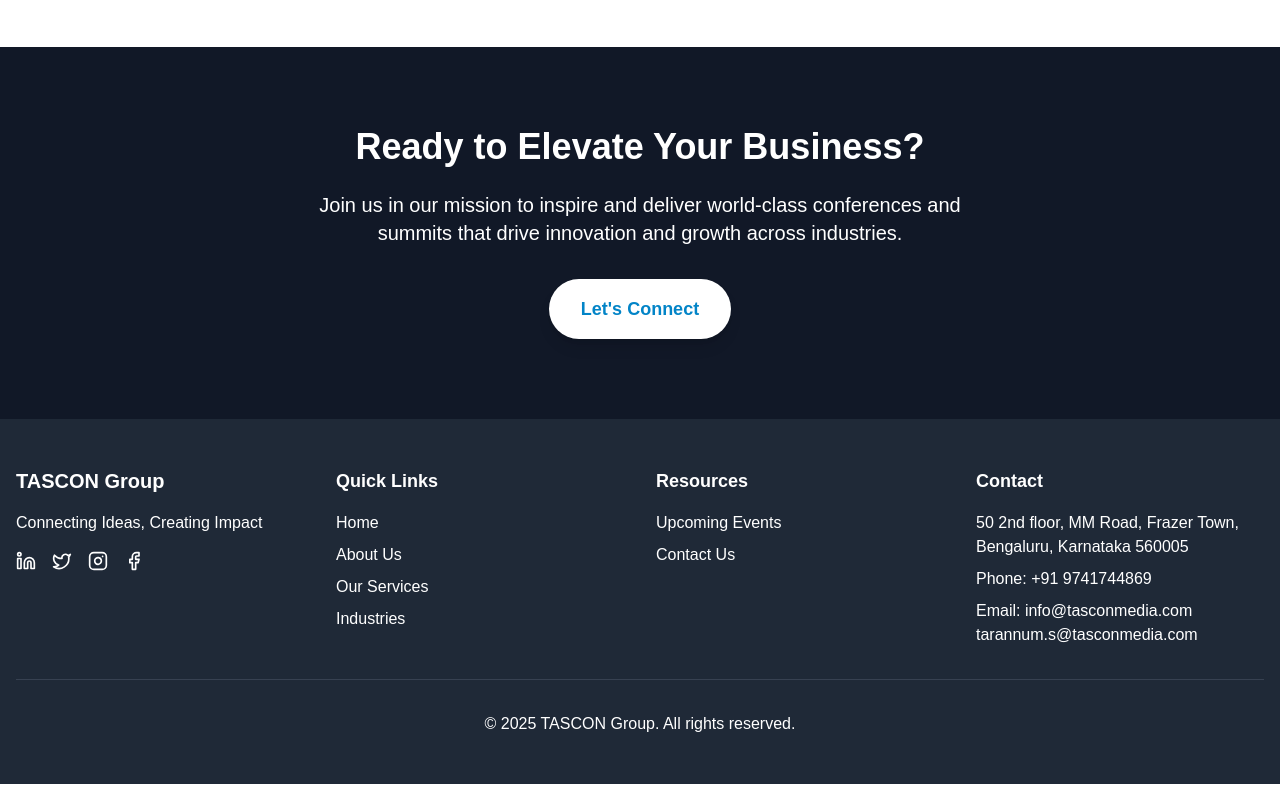
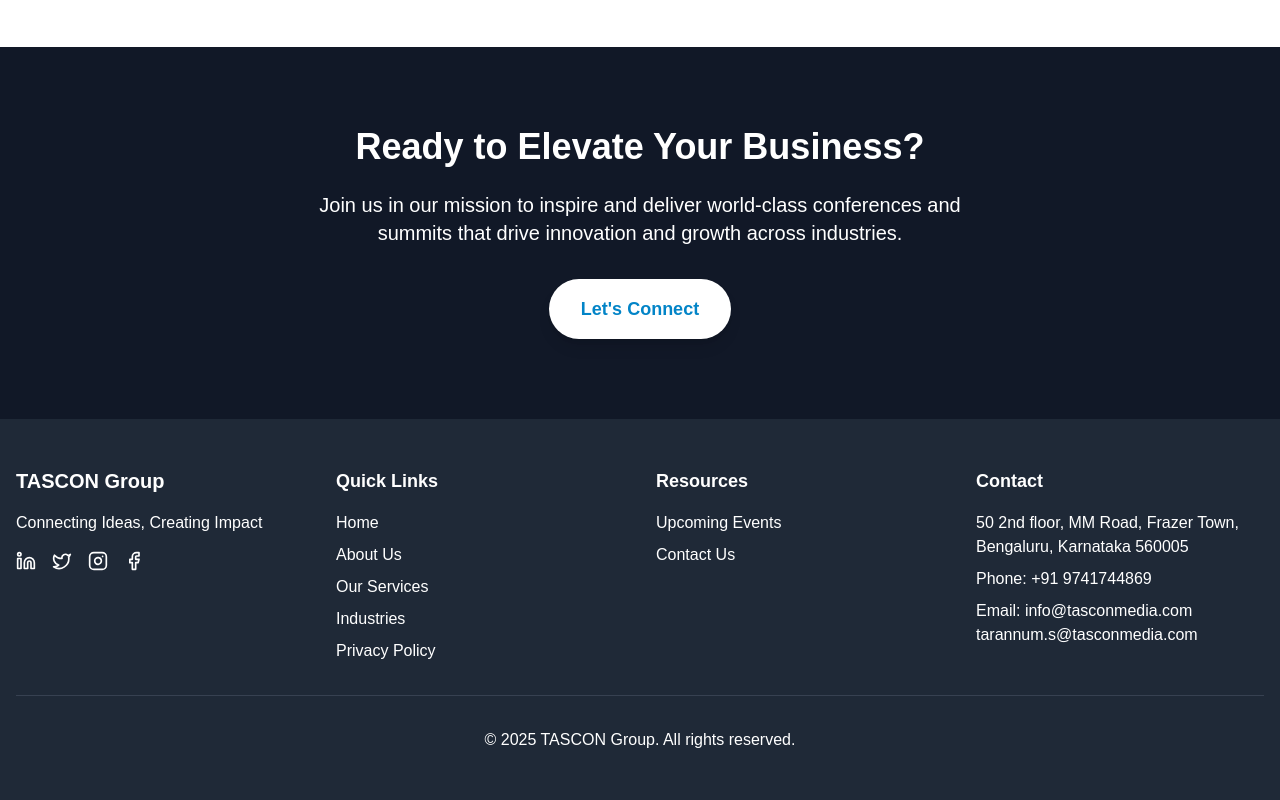
Before and after one commit to Sandeep1816/tascon-app, a Next.js app: page / in a window 1280 px wide. Shown: the part 2979-3779 px from the top of the page. Built offline with nearby package versions, Linux system fonts and the light colour scheme.

Commit message:
first commit

```diff
--- a/components/Footer.tsx
+++ b/components/Footer.tsx
@@ -32,6 +32,7 @@
               <li><Link href="/about" className="hover:text-sky-400">About Us</Link></li>
               <li><Link href="/services" className="hover:text-sky-400">Our Services</Link></li>
               <li><Link href="/industries" className="hover:text-sky-400">Industries</Link></li>
+              <li><Link href="/policy" className="hover:text-sky-400">Privacy Policy</Link></li>
             </ul>
           </div>
           <div>
```
